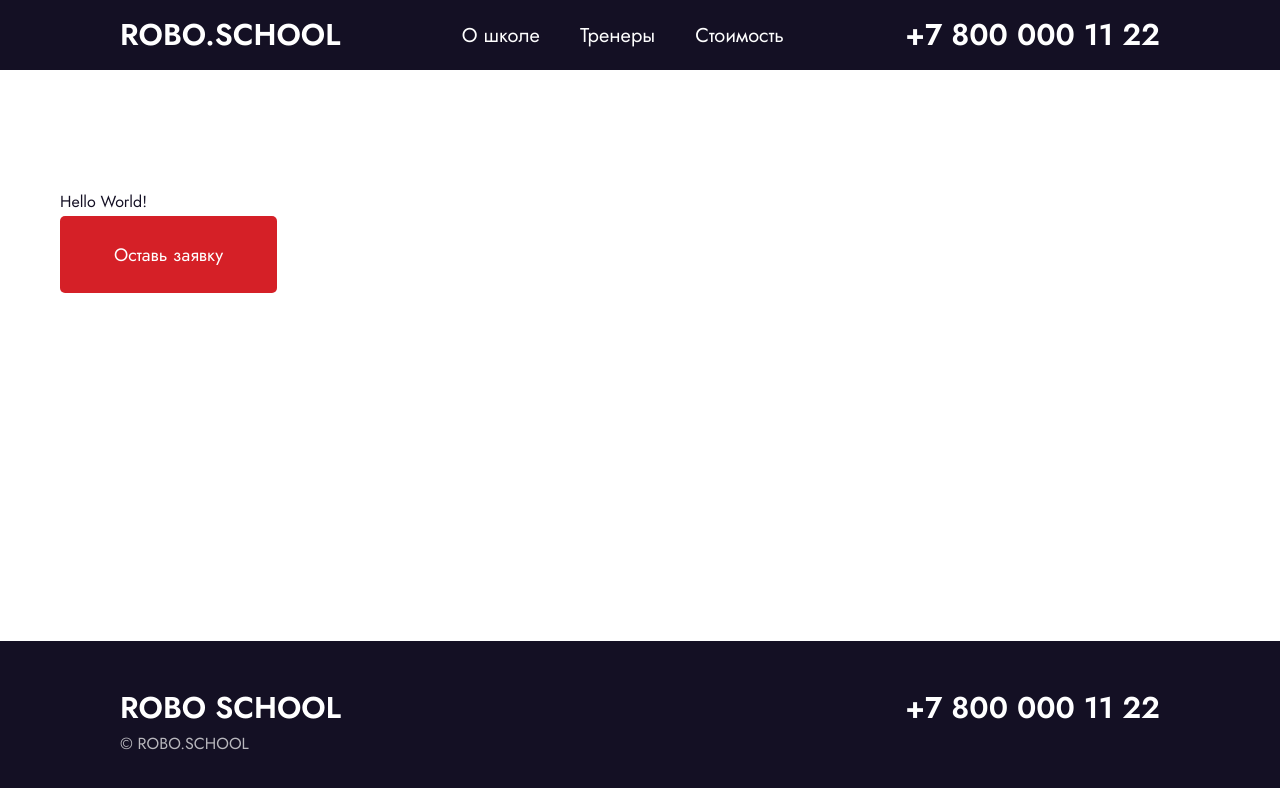
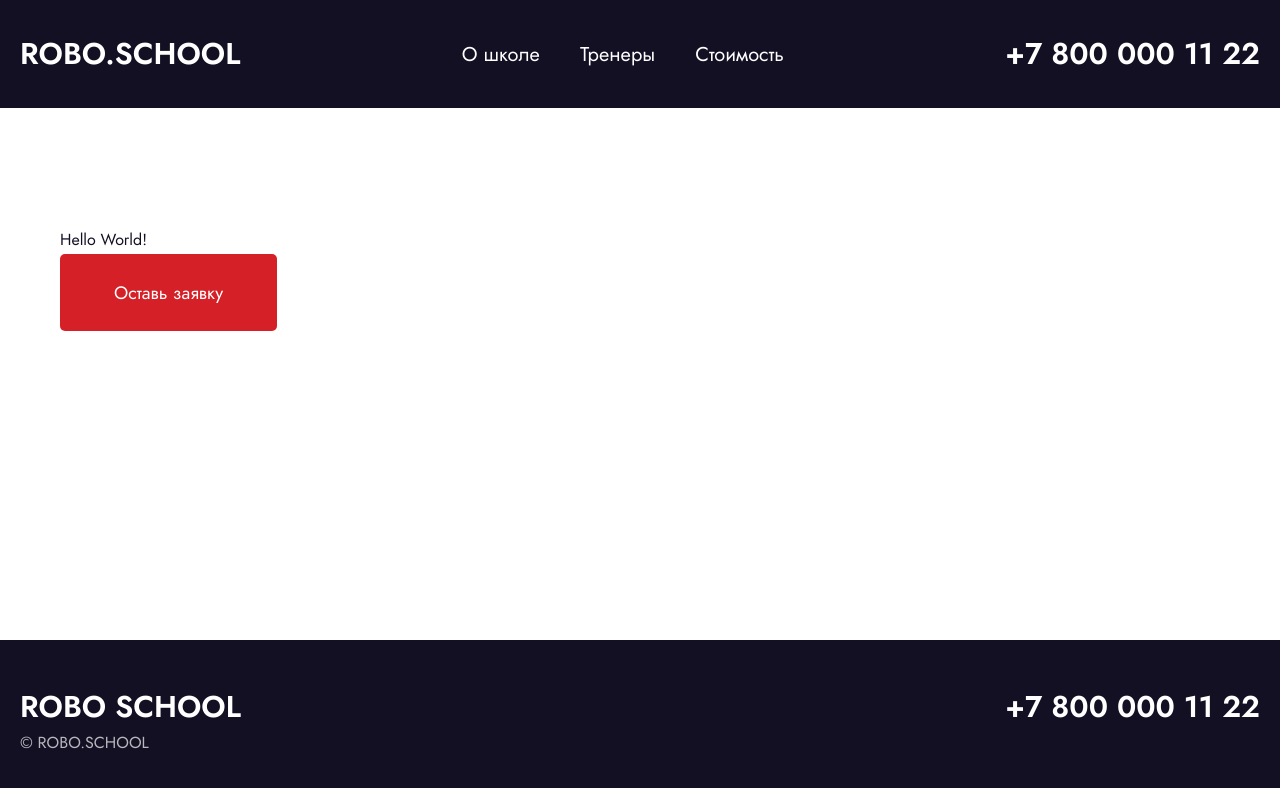
Before and after one commit to kyokodash/robo_school, a website built with webpack: page src/pages/index.html in a window 1280 px wide. Built offline with nearby package versions, Linux system fonts and the light colour scheme.

Commit message:
edit header

```diff
--- a/src/styles/blocks/layout.scss
+++ b/src/styles/blocks/layout.scss
@@ -6,7 +6,6 @@
   position: sticky;
   top: 0;
   z-index: 1;
-  padding: 0 100px;
   background-color: $primary-color;
   color: $text-color-secondary;
 
@@ -14,7 +13,7 @@
     display: flex;
     justify-content: space-between;
     align-items: center;
-    height: 70px;
+    padding: 30px 0;
   }
 
   .header-nav {
@@ -33,8 +32,6 @@
 //! footer
 
 .footer {
-  height: 159px;
-  padding: 0 100px;
   background-color: $primary-color;
   color: $text-color-secondary;
 
@@ -42,7 +39,7 @@
     display: flex;
     flex-direction: column;
     justify-content: center;
-    height: 159px;
+    padding: 43px 0;
   }
 
   .footer-top-block {
```
